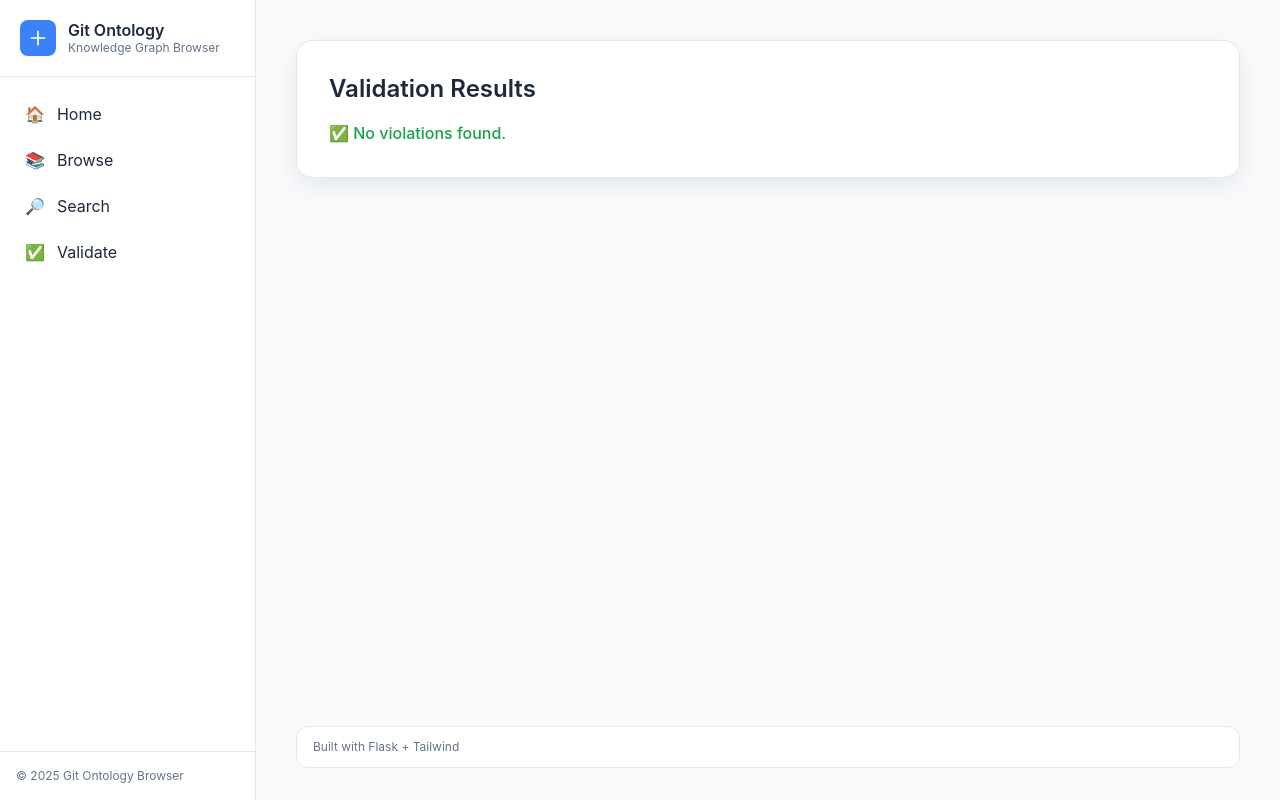
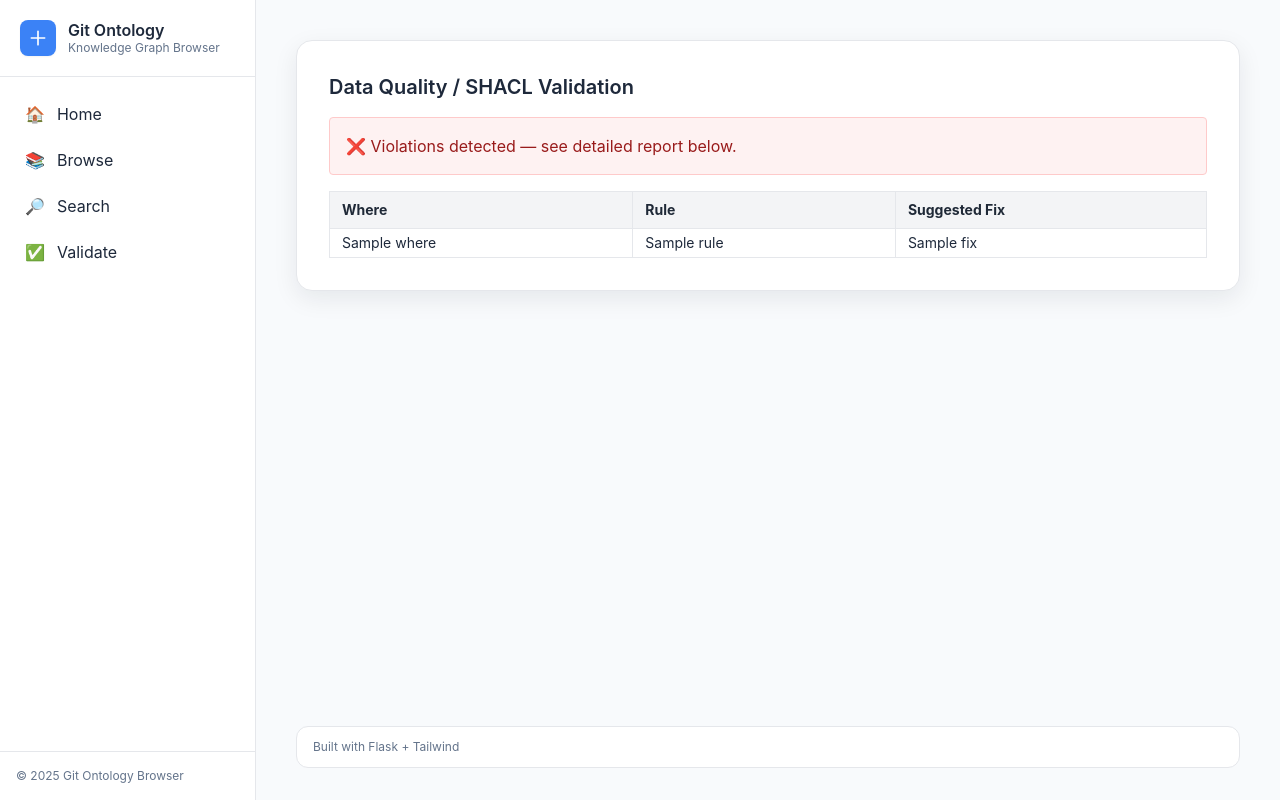
Before and after one commit to Jignesh6155/KR_project, a Flask app: template templates/errors.html in a window 1280 px wide. Run offline with Flask 3, Linux system fonts and the light colour scheme; the template is opened without the code that fills it: most values are stand-ins (such as "Sample title", 1, 10 or a date in 2020); parts of the project's set-up code (start-up, migrations or seed data) failed here and were passed over; some libraries are stand-ins or nearby versions.

Commit message:
fix for webapp

```diff
--- a/app.py
+++ b/app.py
@@ -458,8 +458,8 @@ def search():
 
 @app.route("/errors")
 def errors():
-    errs = validate_graph()
-    return render_template("errors.html", errs=errs)
+    result = validate_graph()
+    return render_template("errors.html", conforms=False, report=result)
 
 if __name__ == "__main__":
     app.run(debug=True)
@@ -516,11 +516,7 @@ def merged_inferred_type_list(ind):
     return inferred
 
 def inferred_relations(ind):
-    """
-    Relations that appear only after reasoning:
-    reasoned_graph(subject, p, o)  and  NOT in original gq graph.
-    If no reasoner ran, this returns [].
-    """
+
     try:
         rg = onto.world.as_rdflib_graph()
     except Exception:
@@ -539,3 +535,25 @@ def inferred_relations(ind):
     except Exception:
         pass
     return out
+
+def validate_graph():
+    """Run SHACL over ontology and return conformance + report."""
+    data_graph = onto.world.as_rdflib_graph()
+    shapes_path = (Path(__file__).parent.parent / "shacl" / "shapes.ttl").resolve()
+
+    if not shapes_path.exists():
+        return {"conforms": False, "report": f"SHACL file not found: {shapes_path}"}
+
+    # pySHACL returns a tuple, not a dict — unpack it properly
+    conforms, report_graph, report_text = validate(
+        data_graph=data_graph,
+        shacl_graph=str(shapes_path),
+        inference="rdfs",
+        debug=False
+    )
+
+    if isinstance(report_text, bytes):
+        report_text = report_text.decode("utf-8", errors="ignore")
+
+    # ✅ Always return a dictionary (Flask expects mappings for ** unpacking)
+    return {"conforms": bool(conforms), "report": report_text}
--- a/templates/errors.html
+++ b/templates/errors.html
@@ -1,25 +1,31 @@
 {% extends "base.html" %}
 {% block content %}
-<h2 class="text-2xl font-semibold mb-4">Validation Results</h2>
+<h2 class="text-xl font-semibold mb-4">Data Quality / SHACL Validation</h2>
 
-{% if errs|length == 0 %}
-  <p class="text-green-600 font-medium">✅ No violations found.</p>
+{% if conforms %}
+  <div class="p-4 rounded bg-green-50 text-green-800 border border-green-200">
+    ✅ No violations detected by SHACL.
+  </div>
 {% else %}
-  <div class="overflow-x-auto bg-white shadow rounded-lg border border-gray-200">
-    <table class="min-w-full divide-y divide-gray-200">
-      <thead class="bg-gray-100">
+  <div class="p-4 rounded bg-red-50 text-red-800 border border-red-200 mb-4">
+    ❌ Violations detected — see detailed report below.
+  </div>
+
+  <div class="overflow-x-auto mt-4">
+    <table class="min-w-full border border-gray-300 text-sm">
+      <thead class="bg-gray-100 text-gray-800">
         <tr>
-          <th class="px-4 py-2 text-left font-semibold text-gray-700">Where</th>
-          <th class="px-4 py-2 text-left font-semibold text-gray-700">Rule</th>
-          <th class="px-4 py-2 text-left font-semibold text-gray-700">Suggested Fix</th>
+          <th class="border px-3 py-2 text-left">Where</th>
+          <th class="border px-3 py-2 text-left">Rule</th>
+          <th class="border px-3 py-2 text-left">Suggested Fix</th>
         </tr>
       </thead>
-      <tbody class="divide-y divide-gray-100">
-        {% for e in errs %}
-        <tr class="hover:bg-gray-50">
-          <td class="px-4 py-2">{{ e.where }}</td>
-          <td class="px-4 py-2">{{ e.rule }}</td>
-          <td class="px-4 py-2 text-gray-600">{{ e.fix }}</td>
+      <tbody>
+        {% for err in report %}
+        <tr class="odd:bg-white even:bg-gray-50 hover:bg-yellow-50">
+          <td class="border px-3 py-1">{{ err.where }}</td>
+          <td class="border px-3 py-1">{{ err.rule }}</td>
+          <td class="border px-3 py-1">{{ err.fix }}</td>
         </tr>
         {% endfor %}
       </tbody>
```
